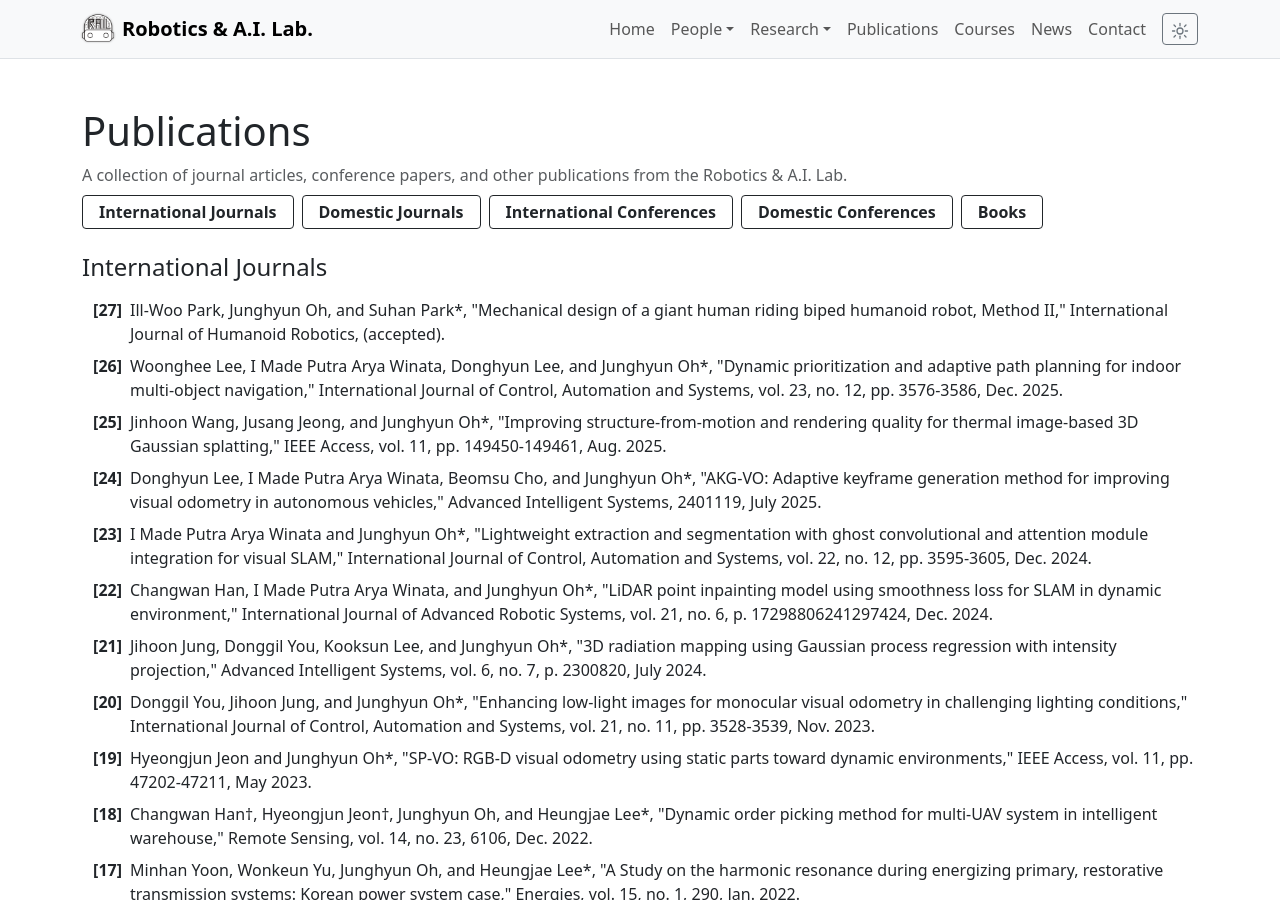
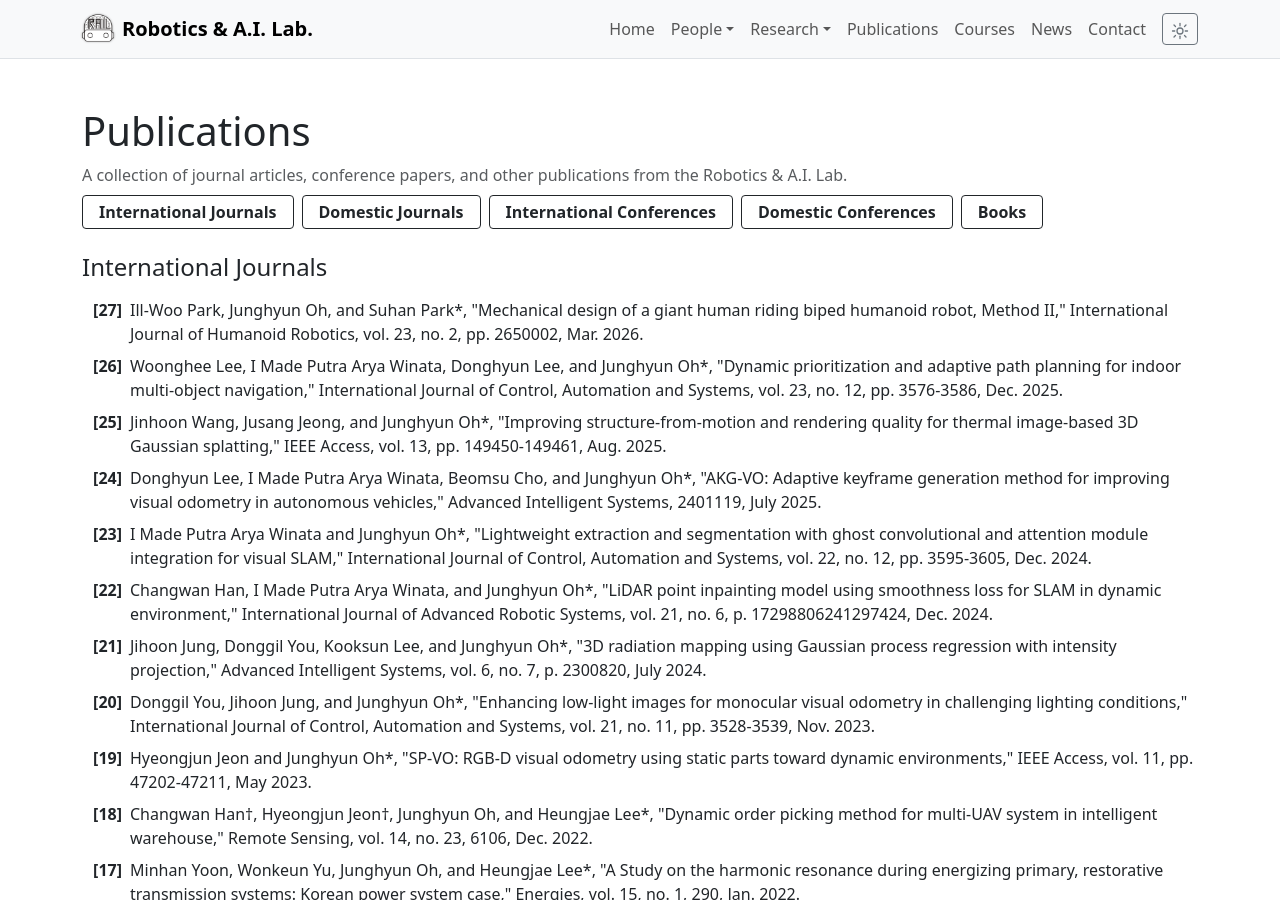
Before and after one commit to robotailab/robotailab.github.io, a Jekyll site: the page built from publications.md, in a window 1280 px wide and 900 px high. Built offline with Jekyll 4.4.1, drawn with Linux system fonts in a browser that asks for light colours.

Commit message:
Publication updated

```diff
--- a/_data/publications.yml
+++ b/_data/publications.yml
@@ -1,12 +1,12 @@
 - id: intl-journals
   title: International Journals
   items:
-    - year: 2025
-      text: 'Ill-Woo Park, Junghyun Oh, and Suhan Park*, "Mechanical design of a giant human riding biped humanoid robot, Method II," International Journal of Humanoid Robotics, (accepted).'
+    - year: 2026
+      text: 'Ill-Woo Park, Junghyun Oh, and Suhan Park*, "Mechanical design of a giant human riding biped humanoid robot, Method II," International Journal of Humanoid Robotics, vol. 23, no. 2, pp. 2650002, Mar. 2026.'
     - year: 2025
       text: 'Woonghee Lee, I Made Putra Arya Winata, Donghyun Lee, and Junghyun Oh*, "Dynamic prioritization and adaptive path planning for indoor multi-object navigation," International Journal of Control, Automation and Systems, vol. 23, no. 12, pp. 3576-3586, Dec. 2025.'
     - year: 2025
-      text: 'Jinhoon Wang, Jusang Jeong, and Junghyun Oh*, "Improving structure-from-motion and rendering quality for thermal image-based 3D Gaussian splatting," IEEE Access, vol. 11, pp. 149450-149461, Aug. 2025.'
+      text: 'Jinhoon Wang, Jusang Jeong, and Junghyun Oh*, "Improving structure-from-motion and rendering quality for thermal image-based 3D Gaussian splatting," IEEE Access, vol. 13, pp. 149450-149461, Aug. 2025.'
     - year: 2025
       text: 'Donghyun Lee, I Made Putra Arya Winata, Beomsu Cho, and Junghyun Oh*, "AKG-VO: Adaptive keyframe generation method for improving visual odometry in autonomous vehicles," Advanced Intelligent Systems, 2401119, July 2025.'
     - year: 2024
```
